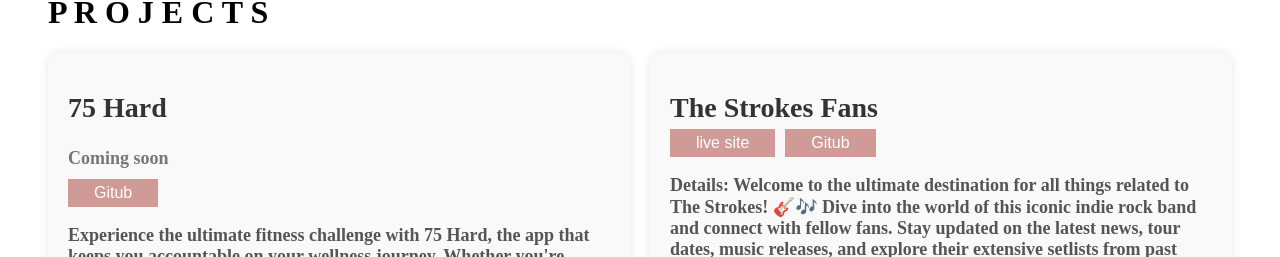
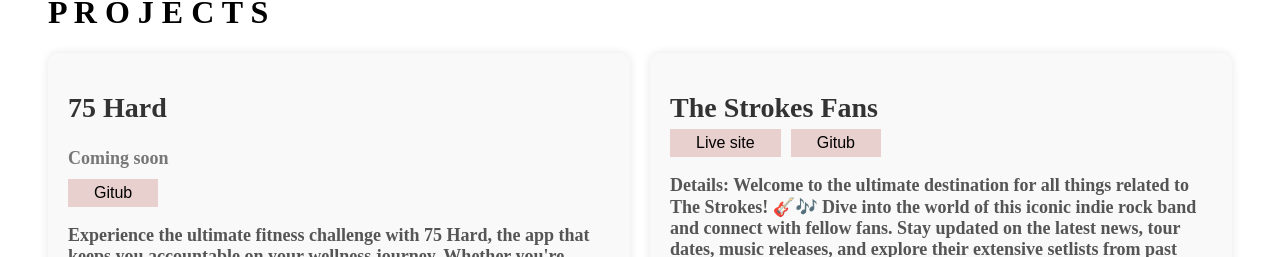
Before and after one commit to emilyThesecond/portfolio, a React (Vite) app: page / in a window 1280 px wide. Shown: the part 875-1132 px from the top of the page. Built offline with nearby package versions, Linux system fonts and the light colour scheme; a web font is replaced by a local one.

Commit message:
b&w image

```diff
--- a/src/index.css
+++ b/src/index.css
@@ -7,6 +7,7 @@
   display: flex;
   align-items: center;
   font-size: 2vmin;
+
 }
 
 .engineer {
@@ -15,6 +16,9 @@
 
 #root {
   margin: 20px;
+  /* font-family: "Syne", sans-serif;
+  font-optical-sizing: auto;
+  font-style: normal; */
 }
 .link {
   text-decoration: none;
@@ -75,10 +79,11 @@
 .project button{
   padding: 5px 26px;
   font-size: 2vmin;
-  background-color: #d09a96;
+  background-color: #d09a966f;
   border-radius: 1px #d09a96;
   border: none;
   color: rgb(255, 255, 255);
+  color: black;
 }
 .project button:hover {
   background-color: #d76055;
@@ -120,12 +125,14 @@
 .pic-me {
   flex: 1;
   margin-right: 20px; /* Adjust spacing between image and text */
+
 }
 
 .me {
   width: auto;
   height: 80vmin;
   padding-left: 20px;
+  filter: grayscale(100%);
 }
 
 .about-me {
--- a/src/pages/Projects.jsx
+++ b/src/pages/Projects.jsx
@@ -20,7 +20,7 @@
       <div className="project">
         <h1>The Strokes Fans</h1>
         <a href="https://the-strokes-fan-page.vercel.app/" target="_blank" rel="noopener noreferrer">
-        <button>live site</button>
+        <button>Live site</button>
         </a>
         <a href="https://github.com/emilyThesecond/the-strokes-client" target="_blank" rel="noopener noreferrer"><button>Gitub</button></a>
         <h3>Details: Welcome to the ultimate destination for all things related to The Strokes! 🎸🎶 Dive into the world of this iconic indie rock band and connect with fellow fans. Stay updated on the latest news, tour dates, music releases, and explore their extensive setlists from past performances. Let's celebrate the music and legacy of The Strokes together! This fan page is powered by a full stack MERN (MongoDB, Express.js, React.js, Node.js) application, providing a seamless and interactive experience for fans worldwide.</h3>
```
